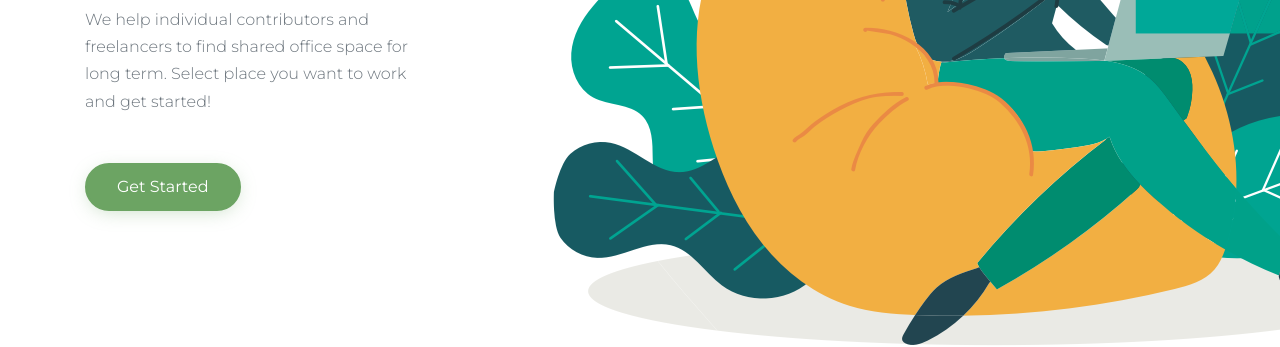
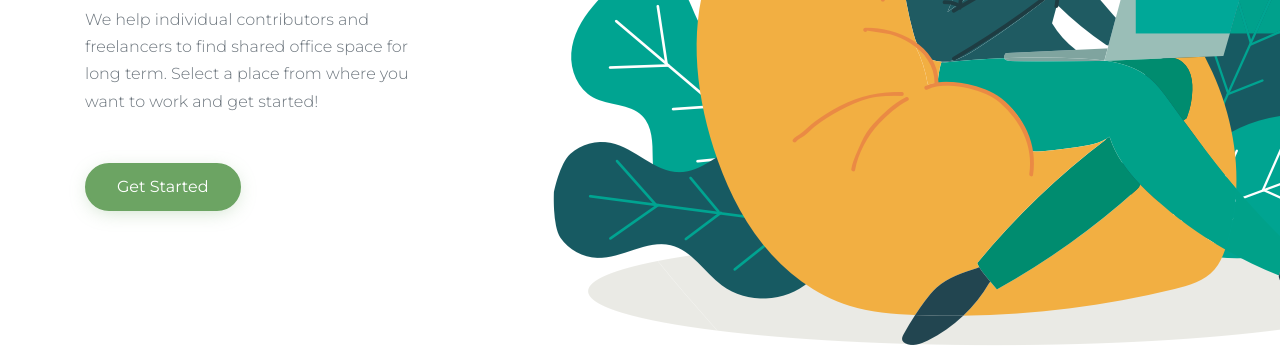
Before and after one commit to mikpetr/goshareit, a plain HTML site: page index.html in a window 1280 px wide. Shown: the part 493-840 px from the top of the page. Drawn offline with Linux system fonts and the light colour scheme; files whose address does not match are found by name.

Commit message:
Maked corrections on text

```diff
--- a/index.html
+++ b/index.html
@@ -90,7 +90,7 @@
             <div class="row mb-4">
               <div class="col-lg-4 mr-auto">
                 <h1>Find Your Own Office Space</h1>
-                <p class="mb-5">We help individual contributors and freelancers to find shared office space for long term. Select place you want to work and get started!</p>
+                <p class="mb-5">We help individual contributors and freelancers to find shared office space for long term. Select a place from where you want to work and get started!</p>
                 <div>
                   <a href="#" class="btn btn-primary mr-2 mb-2">Get Started</a>
                 </div>
```
